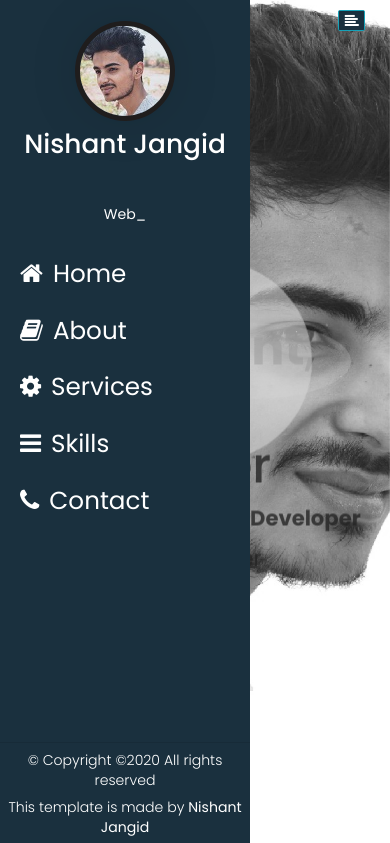
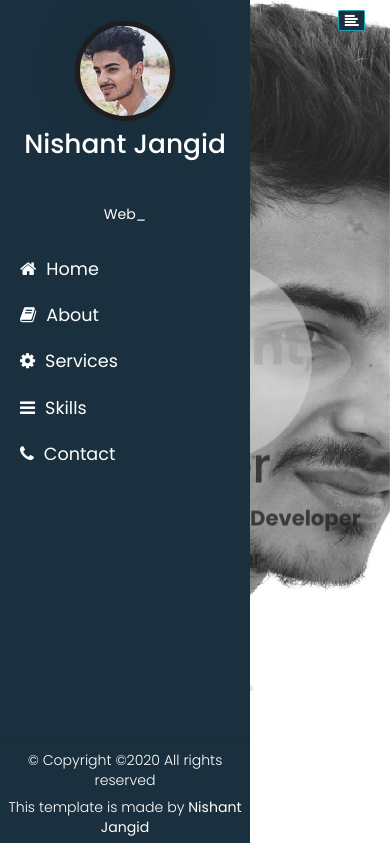
Before and after one commit to nishantjangid/nishantjangid.github.com, a PHP site: page / in a window 390 px wide. Shown: the top 843 px of the page. Run offline with PHP 8.4, Linux system fonts and the light colour scheme.

Commit message:
Update style.css

```diff
--- a/css/style.css
+++ b/css/style.css
@@ -641,7 +641,7 @@ html {
     overflow: hidden;
   }
   #sideBar .sidebarMenuList ul li a {
-    font-size: 3.5rem;
+    font-size: 2.5rem;
   }
   #sideBar .sideHead h3 {
     font-size: 3.75rem;
```
